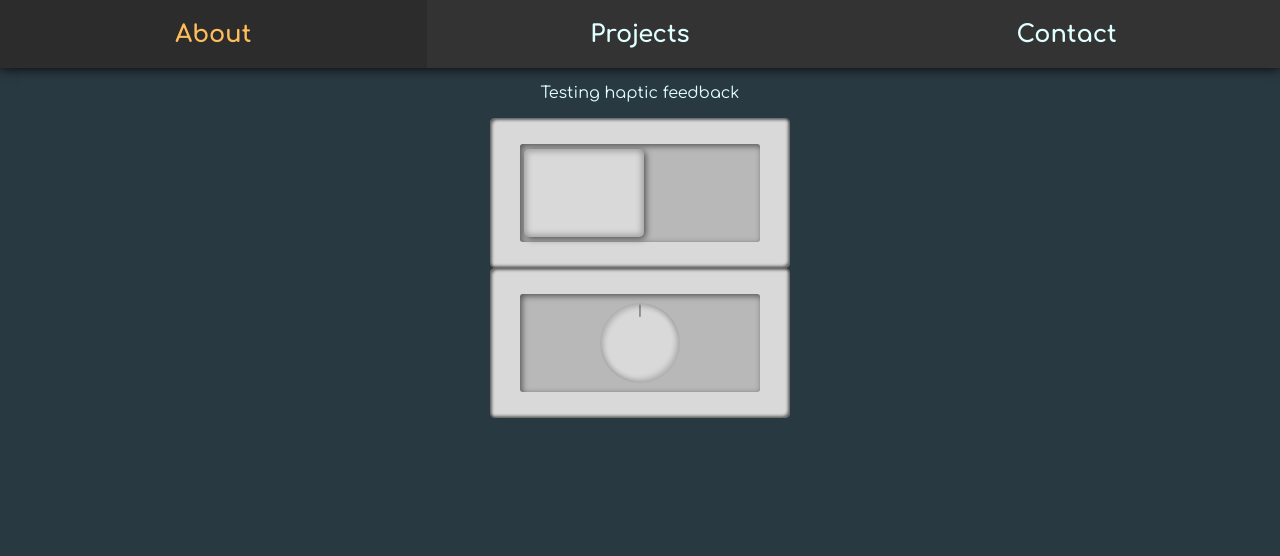
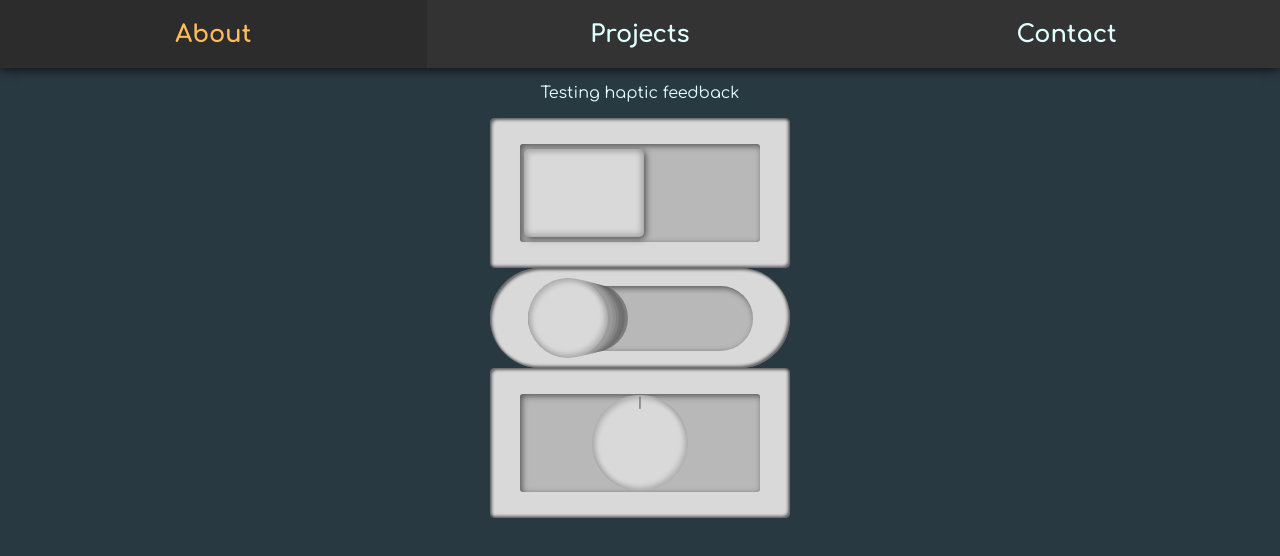
Before and after one commit to TrisRosco/portfolio, a React (Create React App) app in the folder pf/: page /interface in a window 1280 px wide. Shown: the top 556 px of the page. Built offline with nearby package versions, Linux system fonts and the light colour scheme; a web font is replaced by a local one.

Commit message:
flicky switch made out of divs

```diff
--- a/pf/src/components/interface/ClickyDial/index.js
+++ b/pf/src/components/interface/ClickyDial/index.js
@@ -15,11 +15,10 @@ function ClickyDial() {
         <motion.div
           className="dial-handle"
           layout
-          whileTap={{ scale: 0.95 }}
           drag="x"
           dragControls={controls}
           dragConstraints={{ left: 0, right: 0 }}
-          dragElastic={0.05}
+          dragElastic={0.1}
           style={{ rotate: rotVal }}
           whileDrag={{ rotate: rotVal }}
           onDrag={(event, info) => {
--- a/pf/src/components/interface/ClickyDial/styles.css
+++ b/pf/src/components/interface/ClickyDial/styles.css
@@ -21,8 +21,8 @@
 }
 
 .dial-handle {
-    width: 5rem;
-    height: 5rem;
+    width: 6rem;
+    height: 6rem;
     border-radius: 50%;
     background-color: #d9d9d9;
     text-align: center;
--- /dev/null
+++ b/pf/src/components/interface/ClickySwitch2/index.js
@@ -0,0 +1,70 @@
+import React, { useState, useEffect } from "react";
+import "./styles.css";
+import { motion, useDragControls } from "framer-motion";
+import buttonDown from "../../../assets/sounds/buttonDown.mp3";
+import buttonUp from "../../../assets/sounds/buttonUp.mp3";
+
+function ClickySwitch2() {
+  const [isOn, setIsOn] = useState(false);
+  const controls = useDragControls();
+  const audioButtonDown = new Audio(buttonDown);
+  const audioButtonUp = new Audio(buttonUp);
+
+  const playButtonDown = () => {
+    audioButtonDown.play();
+  };
+
+  const playButtonUp = () => {
+    audioButtonUp.play();
+  };
+
+  useEffect(() => {
+    vibrateDevice();
+    console.log("vibrate");
+  }, [isOn]);
+
+  function vibrateDevice() {
+    // Check if the Vibration API is supported by the browser
+    if ("vibrate" in navigator) {
+      navigator.vibrate(50); // Adjust the duration as needed
+    }
+  }
+
+  function toggleSwitch(event, info) {
+    if (info.point.x > 0) {
+      setIsOn(true);
+      playButtonUp();
+    } else {
+      setIsOn(false);
+      playButtonUp();
+    }
+  }
+
+  const spring = {
+    type: "spring",
+    stiffness: 5000,
+    damping: 80,
+  };
+
+  return (
+    <div className="switch2-outer">
+      <div className="switch2-inner" data-isOn={isOn}>
+        <motion.div
+          className="switch2-handle"
+          data-isOn={isOn}
+          layout
+          transition={spring}
+          whileTap={{ scale: 0.98 }}
+          drag="x"
+          dragControls={controls}
+          dragConstraints={{ left: 0, right: 0 }}
+          dragElastic={0.002}
+          onDragEnd={toggleSwitch}
+          onTapStart={playButtonDown}
+        />
+      </div>
+    </div>
+  );
+}
+
+export default ClickySwitch2;
--- /dev/null
+++ b/pf/src/components/interface/ClickySwitch2/styles.css
@@ -0,0 +1,53 @@
+.switch2-outer{
+    width: 300px;
+    height: 100px;
+    background:  #d9d9d9;
+    border-radius: 60px;
+    box-shadow: inset 2px 2px 3px rgba(0, 0, 0, 0.55), inset -2px -2px 3px rgba(0, 0, 0, 0.55);
+    display: flex;
+    justify-content: center;
+    align-items: center;
+}
+
+.switch2-inner{
+    width: 75%;
+    height: 65%;
+    background:  #b8b8b8;
+    border-radius: 60px;
+    box-shadow: inset 2px 2px 6px rgba(0, 0, 0, 0.55);
+    display: flex;
+    justify-content: flex-start;
+    align-items: center;
+}
+
+.switch2-inner[data-isOn="true"] {
+    justify-content: flex-end;
+  }
+
+.switch2-handle{
+    width: 80px;
+    height: 80px;
+    margin: 0px;
+    background: #d9d9d9;
+    cursor: pointer;
+    border-radius: 50%;
+    box-shadow: 6px 0px 0px -1px rgba(165, 165, 165, 0.55),
+    10px 0px 0px -2px rgba(155, 155, 155, 0.55),
+    14px 0px 0px -3px rgba(143, 143, 143, 0.55),
+    18px 0px 0px -4px rgba(121, 121, 121, 0.55),
+    22px 0px 0px -5px rgba(99, 99, 99, 0.55),
+    26px 0px 0px -6px rgba(77, 77, 77, 0.55),
+    inset 2px 2px 5px 2px rgba(0, 0, 0, 0.15),
+    inset -2px -2px 5px 2px rgba(0, 0, 0, 0.15);
+}
+
+.switch2-handle[data-isOn="true"] {
+    box-shadow: -6px 0px 0px -1px rgba(165, 165, 165, 0.55),
+    -10px 0px 0px -2px rgba(155, 155, 155, 0.55),
+    -14px 0px 0px -3px rgba(143, 143, 143, 0.55),
+    -18px 0px 0px -4px rgba(121, 121, 121, 0.55),
+    -22px 0px 0px -5px rgba(99, 99, 99, 0.55),
+    -26px 0px 0px -6px rgba(77, 77, 77, 0.55),
+    inset 2px 2px 5px 2px rgba(0, 0, 0, 0.15),
+    inset -2px -2px 5px 2px rgba(0, 0, 0, 0.15);
+  }
--- a/pf/src/pages/CoolInterface/index.js
+++ b/pf/src/pages/CoolInterface/index.js
@@ -2,6 +2,7 @@ import { React } from "react";
 import "./styles.css";
 import NavBar from "../../components/navBar";
 import ClickySwitch from "../../components/interface/ClickySwitch";
+import ClickySwitch2 from "../../components/interface/ClickySwitch2";
 import ClickyDial from "../../components/interface/ClickyDial";
 
 const CoolInterface = () => {
@@ -13,6 +14,7 @@ const CoolInterface = () => {
       <p className="interface-title">Testing haptic feedback</p>
       <div className="interface-container">
         <ClickySwitch />
+        <ClickySwitch2 />
         <ClickyDial />
       </div>
     </div>
```
